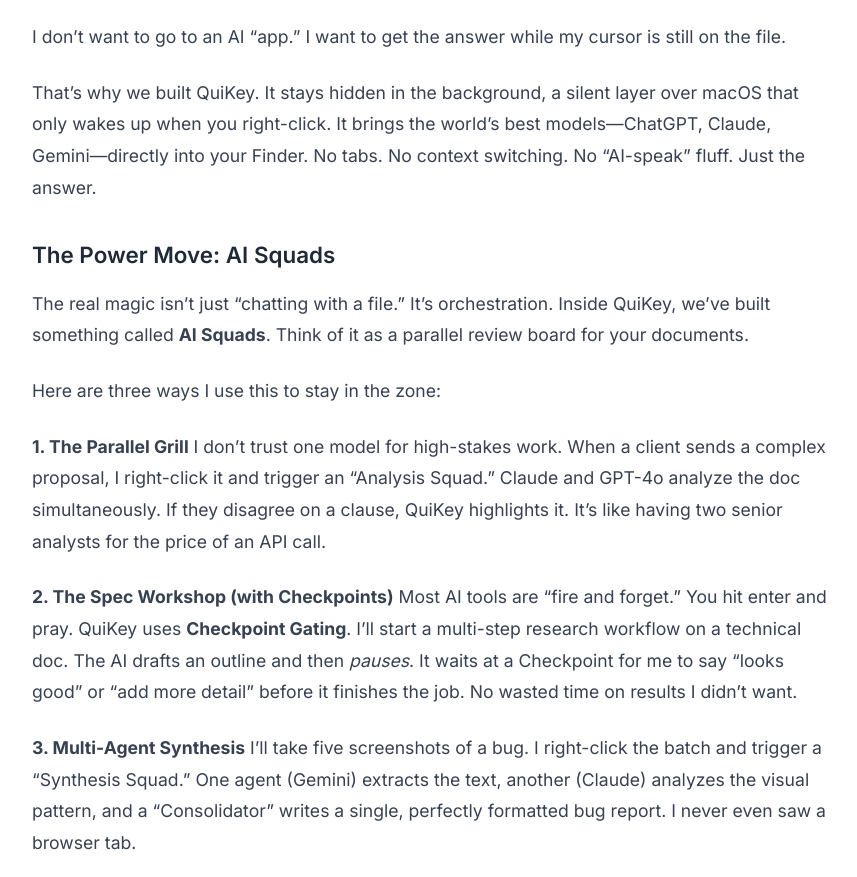
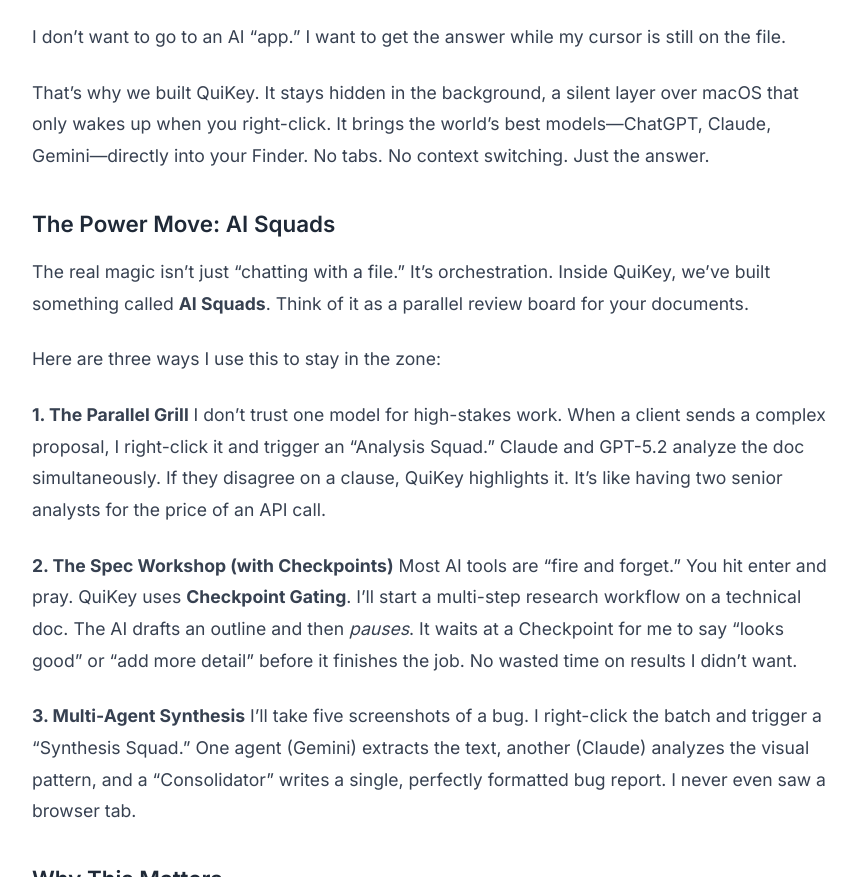
Before and after one commit to tomer-ben-david/2025-send-to-gmail-website, an Astro site: page /blog/stop-copy-pasting-your-life-away in a window 1280 px wide. Shown: the part 863-1740 px from the top of the page, without its empty margins (208-1065 px from the left). Built offline with nearby package versions, Linux system fonts and the light colour scheme; Astro itself is replaced by a stand-in of ours.

Commit message:
feat(blog): update GPT-4o reference to GPT-5.2

```diff
--- a/src/content/blog/stop-copy-pasting-your-life-away.md
+++ b/src/content/blog/stop-copy-pasting-your-life-away.md
@@ -19,7 +19,7 @@
 
 I don’t want to go to an AI "app." I want to get the answer while my cursor is still on the file.
 
-That’s why we built QuiKey. It stays hidden in the background, a silent layer over macOS that only wakes up when you right-click. It brings the world's best models—ChatGPT, Claude, Gemini—directly into your Finder. No tabs. No context switching. No "AI-speak" fluff. Just the answer.
+That’s why we built QuiKey. It stays hidden in the background, a silent layer over macOS that only wakes up when you right-click. It brings the world's best models—ChatGPT, Claude, Gemini—directly into your Finder. No tabs. No context switching. Just the answer.
 
 ### The Power Move: AI Squads
 
@@ -28,7 +28,7 @@
 Here are three ways I use this to stay in the zone:
 
 **1. The Parallel Grill**
-I don’t trust one model for high-stakes work. When a client sends a complex proposal, I right-click it and trigger an "Analysis Squad." Claude and GPT-4o analyze the doc simultaneously. If they disagree on a clause, QuiKey highlights it. It’s like having two senior analysts for the price of an API call.
+I don’t trust one model for high-stakes work. When a client sends a complex proposal, I right-click it and trigger an "Analysis Squad." Claude and GPT-5.2 analyze the doc simultaneously. If they disagree on a clause, QuiKey highlights it. It’s like having two senior analysts for the price of an API call.
 
 **2. The Spec Workshop (with Checkpoints)**
 Most AI tools are "fire and forget." You hit enter and pray. QuiKey uses **Checkpoint Gating**. I’ll start a multi-step research workflow on a technical doc. The AI drafts an outline and then *pauses*. It waits at a Checkpoint for me to say "looks good" or "add more detail" before it finishes the job. No wasted time on results I didn't want.
```
